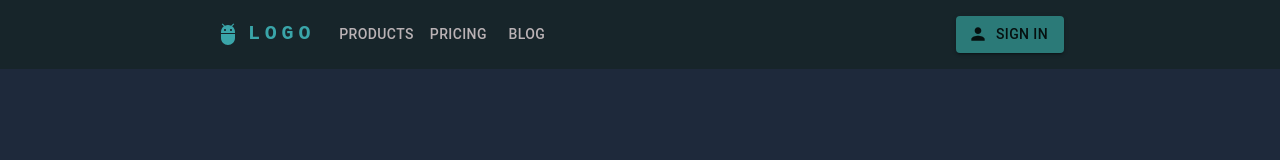
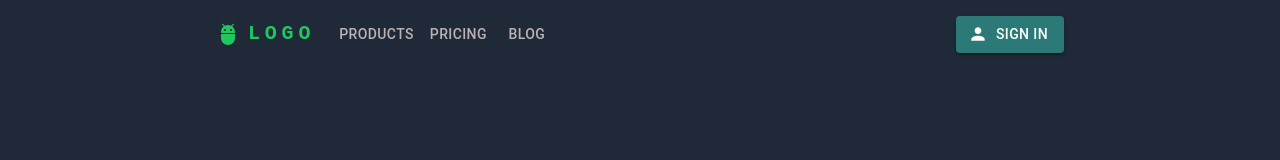
Before and after one commit to VisH317/tsa-software-dev, a Next.js app in the folder software_dev_tsa/: page / in a window 1280 px wide. Shown: the top 160 px of the page. Built offline with nearby package versions, Linux system fonts and the light colour scheme.

Commit message:
login button fix

```diff
--- a/software_dev_tsa/src/components/Nav/navbar.tsx
+++ b/software_dev_tsa/src/components/Nav/navbar.tsx
@@ -45,7 +45,7 @@ export default function Navbar() {
     };
 
     return (
-    <AppBar position="sticky" sx={{backgroundColor: '#17252A', color: "#3aa5a9", boxShadow: "none", width: "100%"}}>
+    <AppBar position="sticky" sx={{backgroundColor: '#1f2937', color: "#22c55e", boxShadow: "none", width: "100%"}}>
       <Container maxWidth="xl" sx={{width: "70%", }}>
         <Toolbar disableGutters variant="dense">
           <AdbIcon sx={{ display: { xs: 'none', md: 'flex' }, mr: 1 }} />
@@ -163,7 +163,7 @@ export default function Navbar() {
               ))}
             </Menu> */}
             <Link href="/login" style={{textDecoration: "none"}}>
-              <Button variant="contained" startIcon={<PersonIcon/>} sx={{backgroundColor: "#2b7a78", textDecoration: "none"}}>
+              <Button variant="contained" startIcon={<PersonIcon/>} sx={{backgroundColor: "#2b7a78", textDecoration: "none", color: "white"}}>
                 Sign In
               </Button>
             </Link>
--- a/software_dev_tsa/src/lib/buttonThemeOverride.ts
+++ b/software_dev_tsa/src/lib/buttonThemeOverride.ts
@@ -20,7 +20,7 @@ declare module '@mui/material/styles' {
     };
   }
 
-  interface Palette extends CustomPalette {};
+  interface Palette extends CustomPalette {}
 
   interface PaletteOptions extends CustomPalette {};
 }
@@ -65,9 +65,9 @@ export const theme = createTheme({
       text: '#000000',
     },
     teal: {
-      primary: '#3aa5a9',
-      hover: '#308083',
-      text: '#FFFFFF',
+      primary: '#fff',
+      hover: '#22c55e',
+      text: '#000',
     }
   },
 });
--- a/software_dev_tsa/src/pages/index.tsx
+++ b/software_dev_tsa/src/pages/index.tsx
@@ -33,7 +33,7 @@ export default function Home() {
       </Head>
       <Box sx={{height: "150vh", overflow: "auto"}}>
         <Navbar/>
-        <Grid container spacing={1} sx={{backgroundColor: colors.dark}}>
+        <Grid container spacing={1} sx={{backgroundColor: "#1f2937"}}>
           <Grid item xs={6} sx={{display: "flex", width: "70%", justifyContent: "center", alignItems: "center", height: "72.5vh"}}>
             <Stack sx={{width: "70%"}} spacing={3}>
               <Typography variant="h3" sx={{fontSize: "50px", fontFamily: "'Titillium Web', sans-serif", fontWeight: "700", color: colors.main}}>WELCOME TO THIS THING</Typography>
--- a/software_dev_tsa/src/pages/login.tsx
+++ b/software_dev_tsa/src/pages/login.tsx
@@ -178,6 +178,7 @@ export default function Login() {
                     height: "40px",
                     marginTop: "30px",
                     marginBottom: "20px",
+                    backgroundColor: "black"
                   }}
                 >
                   Submit
@@ -254,7 +255,7 @@ export default function Login() {
               </Button>
             </ThemeProvider>
           </Grid>
-          <Grid item xs={7} sx={{ backgroundColor: colors.dark }}>
+          <Grid item xs={7} sx={{ backgroundColor: "#1f2937" }}>
             <Stack direction="row" spacing={2}>
               <Avatar variant="square" sx={{ bgcolor: colors.main }}>
                 {" "}
```
